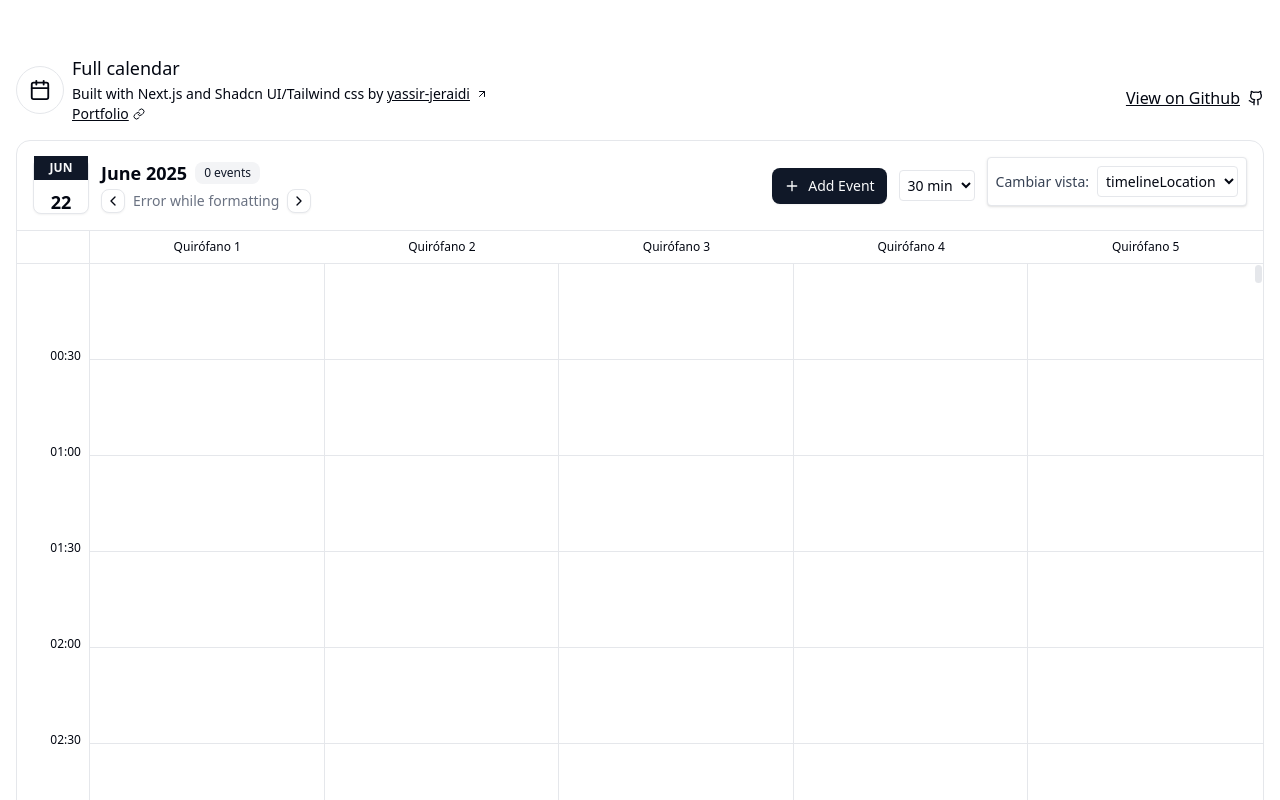
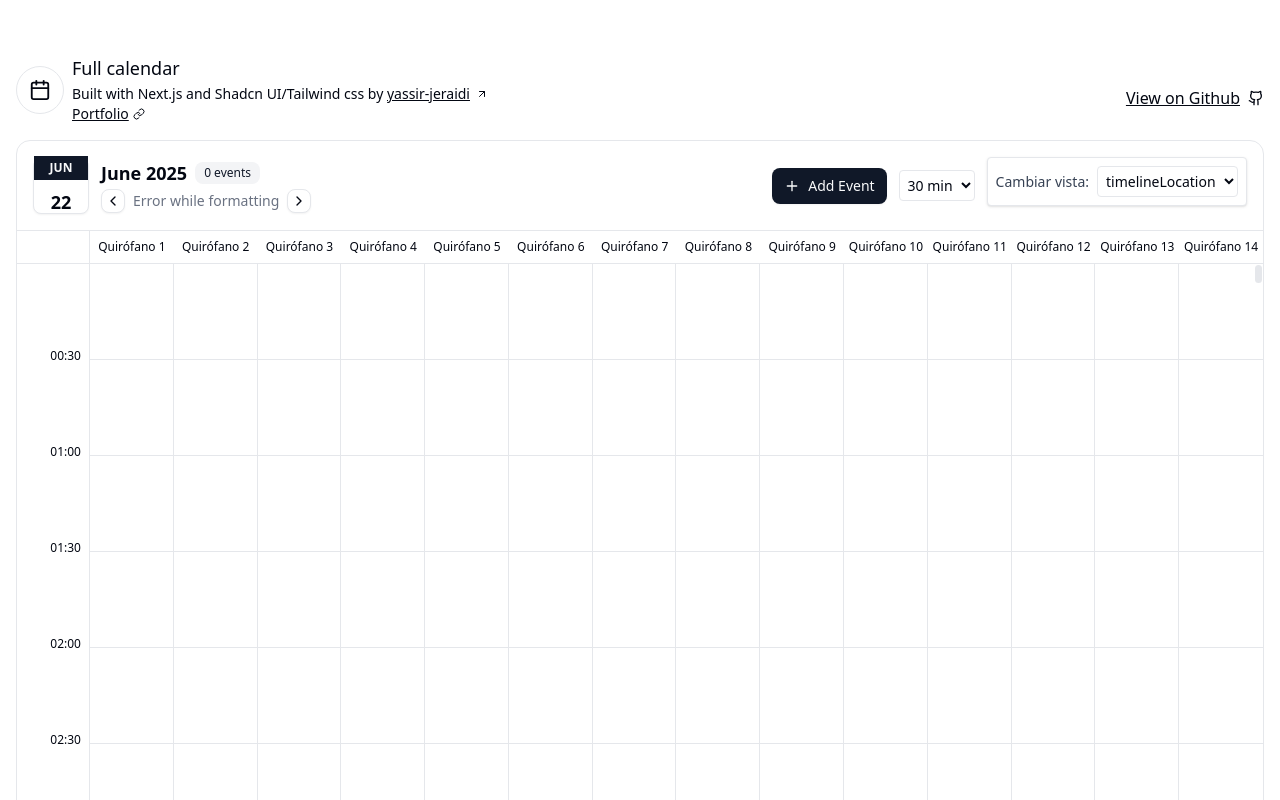
Before and after one commit to oloidev/full-calendar, a Next.js app: page /calendar in a window 1280 px wide. Shown: the top 800 px of the page. Built offline with nearby package versions, Linux system fonts and the light colour scheme.

Commit message:
Ajustada altura de filas en vistas invertidas según diseño Figma. Actualizada lógica de color de eventos para basarse en location en lugar de provider. Se expandieron los datos mock de locations y providers para pruebas con múltiples entidades.

```diff
--- a/src/modules/calendar/components/timeline-Inverted-view/InvertedEventBlock.tsx
+++ b/src/modules/calendar/components/timeline-Inverted-view/InvertedEventBlock.tsx
@@ -24,10 +24,11 @@ export function InvertedEventBlock({ event, className }: Props) {
     )}`;
 
     const provider = event.provider;
+    const location = event.location;
     const patient = event.patient;
     const orName = event.location?.name || "OR";
 
-    const color = provider?.color || "#14b8a6"; // fallback
+    const color = location?.color || "#14b8a6"; // fallback
 
     return (
         <EventDetailsDialog event={event}>
--- a/src/modules/calendar/components/timeline-Inverted-view/views/InvertedLocationView.tsx
+++ b/src/modules/calendar/components/timeline-Inverted-view/views/InvertedLocationView.tsx
@@ -34,7 +34,7 @@ export function InvertedLocationView({ events, locations }: IProps) {
     const timeSlots = generateTimeSlots(timeSlotMinutes, 0, 24);
 
     const columnWidth = 120;
-    const rowHeight = 112;
+    const rowHeight = 55;
 
     return (
         <motion.div
--- a/src/modules/calendar/components/timeline-Inverted-view/views/InvertedProviderView.tsx
+++ b/src/modules/calendar/components/timeline-Inverted-view/views/InvertedProviderView.tsx
@@ -35,7 +35,7 @@ export function InvertedProviderView({ events, providers }: IProps) {
     const timeSlots = generateTimeSlots(timeSlotMinutes, 0, 24);
 
     const columnWidth = 120;
-    const rowHeight = 112;
+    const rowHeight = 55;
 
     return (
         <motion.div
--- a/src/modules/calendar/components/timeline-view/event-block.tsx
+++ b/src/modules/calendar/components/timeline-view/event-block.tsx
@@ -28,11 +28,10 @@ export function TimelineEventBlock({ event, className }: Props) {
   const cellHeight = 96;
   const pixelsPerMinute = cellHeight / Number(timeSlotMinutes);
   const heightInPixels = durationInMinutes * pixelsPerMinute;
-
-  const anesthesiologist = event.provider;
+  const location = event.location;
   const patient = event.patient;
   const provider = event.provider;
-  const color = anesthesiologist?.color || "#14b8a6"; // fallback a teal
+  const color = location?.color || "#14b8a6"; // fallback a teal
 
   return (
     <EventDetailsDialog event={event}>
@@ -59,7 +58,7 @@ export function TimelineEventBlock({ event, className }: Props) {
                 <AvatarImage src={provider?.avatarUrl} />
               ) : (
                 <AvatarFallback>
-                  {anesthesiologist?.name?.charAt(0) ?? "A"}
+                  {provider?.name?.charAt(0) ?? "A"}
                 </AvatarFallback>
               )}
             </Avatar>
--- a/src/modules/calendar/mocks/mock-data.ts
+++ b/src/modules/calendar/mocks/mock-data.ts
@@ -1,20 +1,47 @@
 import type { TLocation, TProvider, TPatient } from "./types";
 
 export const mockLocations: TLocation[] = [
-    { id: "loc-1", name: "Quirófano 1" },
-    { id: "loc-2", name: "Quirófano 2" },
-    { id: "loc-3", name: "Quirófano 3" },
-    { id: "loc-4", name: "Quirófano 4" },
-    { id: "loc-5", name: "Quirófano 5" },
+    { id: "loc-1", name: "Quirófano 1", color: "#FF5733" },   // rojo anaranjado
+    { id: "loc-2", name: "Quirófano 2", color: "#6366f1" },   // azul índigo
+    { id: "loc-3", name: "Quirófano 3", color: "#10b981" },   // verde esmeralda
+    { id: "loc-4", name: "Quirófano 4", color: "#0ea5e9" },   // azul celeste
+    { id: "loc-5", name: "Quirófano 5", color: "#8b5cf6" },   // violeta
+    { id: "loc-6", name: "Quirófano 6", color: "#33C1FF" },   // azul claro
+    { id: "loc-7", name: "Quirófano 7", color: "#f59e0b" },   // ámbar
+    { id: "loc-8", name: "Quirófano 8", color: "#ec4899" },   // rosa fuerte
+    { id: "loc-9", name: "Quirófano 9", color: "#ef4444" },   // rojo
+    { id: "loc-10", name: "Quirófano 10", color: "#14b8a6" }, // turquesa
+    { id: "loc-11", name: "Quirófano 11", color: "#a855f7" }, // púrpura
+    { id: "loc-12", name: "Quirófano 12", color: "#22c55e" }, // verde brillante
+    { id: "loc-13", name: "Quirófano 13", color: "#3b82f6" }, // azul intenso
+    { id: "loc-14", name: "Quirófano 14", color: "#d946ef" }, // fucsia
 ];
 
+
 export const mockProviders: TProvider[] = [
-    { id: "prov-1", name: "Dr. A", avatarUrl: "https://i.pravatar.cc/100?u=dr-a", color: "#FF5733" },
-    { id: "prov-2", name: "Dr. B", avatarUrl: "https://i.pravatar.cc/100?u=dr-b", color: "#6366f1" },
-    { id: "prov-3", name: "Dr. C", avatarUrl: "https://i.pravatar.cc/100?u=dr-c", color: "#10b981" },
-    { id: "prov-4", name: "Dr. D", avatarUrl: "https://i.pravatar.cc/100?u=dr-d", color: "#0ea5e9" },
-    { id: "prov-5", name: "Dr. E", avatarUrl: "https://i.pravatar.cc/100?u=dr-e", color: "#8b5cf6" },
-    { id: "prov-6", name: "Dr. F", avatarUrl: "https://i.pravatar.cc/100?u=dr-f", color: "#33C1FF" },
+    { id: "prov-1", name: "Dr. A", avatarUrl: "https://i.pravatar.cc/100?u=dr-a" },
+    { id: "prov-2", name: "Dr. B", avatarUrl: "https://i.pravatar.cc/100?u=dr-b" },
+    { id: "prov-3", name: "Dr. C", avatarUrl: "https://i.pravatar.cc/100?u=dr-c" },
+    { id: "prov-4", name: "Dr. D", avatarUrl: "https://i.pravatar.cc/100?u=dr-d" },
+    { id: "prov-5", name: "Dr. E", avatarUrl: "https://i.pravatar.cc/100?u=dr-e" },
+    { id: "prov-6", name: "Dr. F", avatarUrl: "https://i.pravatar.cc/100?u=dr-f" },
+    { id: "prov-7", name: "Dr. G", avatarUrl: "https://i.pravatar.cc/100?u=dr-g", },
+    { id: "prov-8", name: "Dr. H", avatarUrl: "https://i.pravatar.cc/100?u=dr-h" },
+    { id: "prov-9", name: "Dr. I", avatarUrl: "https://i.pravatar.cc/100?u=dr-i" },
+    { id: "prov-10", name: "Dr. J", avatarUrl: "https://i.pravatar.cc/100?u=dr-j" },
+    { id: "prov-11", name: "Dr. K", avatarUrl: "https://i.pravatar.cc/100?u=dr-k" },
+    { id: "prov-12", name: "Dr. L", avatarUrl: "https://i.pravatar.cc/100?u=dr-l" },
+    { id: "prov-13", name: "Dr. M", avatarUrl: "https://i.pravatar.cc/100?u=dr-m" },
+    { id: "prov-14", name: "Dr. N", avatarUrl: "https://i.pravatar.cc/100?u=dr-n" },
+    { id: "prov-15", name: "Dr. O", avatarUrl: "https://i.pravatar.cc/100?u=dr-o" },
+    { id: "prov-16", name: "Dr. P", avatarUrl: "https://i.pravatar.cc/100?u=dr-p" },
+    { id: "prov-17", name: "Dr. Q", avatarUrl: "https://i.pravatar.cc/100?u=dr-q" },
+    { id: "prov-19", name: "Dr. R", avatarUrl: "https://i.pravatar.cc/100?u=dr-r" },
+    { id: "prov-20", name: "Dr. S", avatarUrl: "https://i.pravatar.cc/100?u=dr-s" },
+    { id: "prov-20", name: "Dr. S", avatarUrl: "https://i.pravatar.cc/100?u=dr-t" },
+    { id: "prov-20", name: "Dr. S", avatarUrl: "https://i.pravatar.cc/100?u=dr-w" },
+    { id: "prov-20", name: "Dr. S", avatarUrl: "https://i.pravatar.cc/100?u=dr-x" },
+    { id: "prov-20", name: "Dr. S", avatarUrl: "https://i.pravatar.cc/100?u=dr-y" },
 ];
 
 export const mockPatients: TPatient[] = [
--- a/src/modules/calendar/mocks/mock-events.ts
+++ b/src/modules/calendar/mocks/mock-events.ts
@@ -4,28 +4,28 @@ export const mockEvents: ICustomEvent[] = [
     {
         id: 1,
         title: "Cirugía de Rodilla",
-        startDate: "2025-06-30T07:00:00",
-        endDate: "2025-06-30T08:00:00",
-        location: { id: "loc-1", name: "Quirófano 1" },
-        provider: { id: "prov-1", name: "Dr. A", color: "#FF5733" },
+        startDate: "2025-07-01T07:00:00",
+        endDate: "2025-07-01T08:00:00",
+        location: { id: "loc-1", name: "Quirófano 1", color: "#FF5733" },
+        provider: { id: "prov-1", name: "Dr. A" },
         patient: { id: "pat-1", name: "Paciente A" },
     },
     {
         id: 2,
         title: "Laparoscopia",
-        startDate: "2025-06-30T08:00:00",
-        endDate: "2025-06-30T09:30:00",
-        location: { id: "loc-2", name: "Quirófano 2" },
-        provider: { id: "prov-2", name: "Dr. B", color: "#6366f1" },
+        startDate: "2025-07-01T08:00:00",
+        endDate: "2025-07-01T09:30:00",
+        location: { id: "loc-2", name: "Quirófano 2", color: "#6366f1" },
+        provider: { id: "prov-2", name: "Dr. B" },
         patient: { id: "pat-2", name: "Paciente B" },
     },
     {
         id: 3,
         title: "Evaluación Post-Op",
-        startDate: "2025-06-30T08:15:00",
-        endDate: "2025-06-30T09:00:00",
-        location: { id: "loc-1", name: "Quirófano 3" },
-        provider: { id: "prov-1", name: "Dr. C", color: "#10b981" },
+        startDate: "2025-07-01T08:15:00",
+        endDate: "2025-07-01T09:00:00",
+        location: { id: "loc-1", name: "Quirófano 3", color: "#10b981" },
+        provider: { id: "prov-1", name: "Dr. C" },
         patient: { id: "pat-3", name: "Paciente C" },
     },
 ];
--- a/src/modules/calendar/mocks/types.ts
+++ b/src/modules/calendar/mocks/types.ts
@@ -2,12 +2,12 @@ export type TProvider = {
     id: string;
     name: string;
     avatarUrl?: string;
-    color: string;
 };
 
 export type TLocation = {
     id: string;
     name: string;
+    color: string;
 };
 
 export type TPatient = {
```
